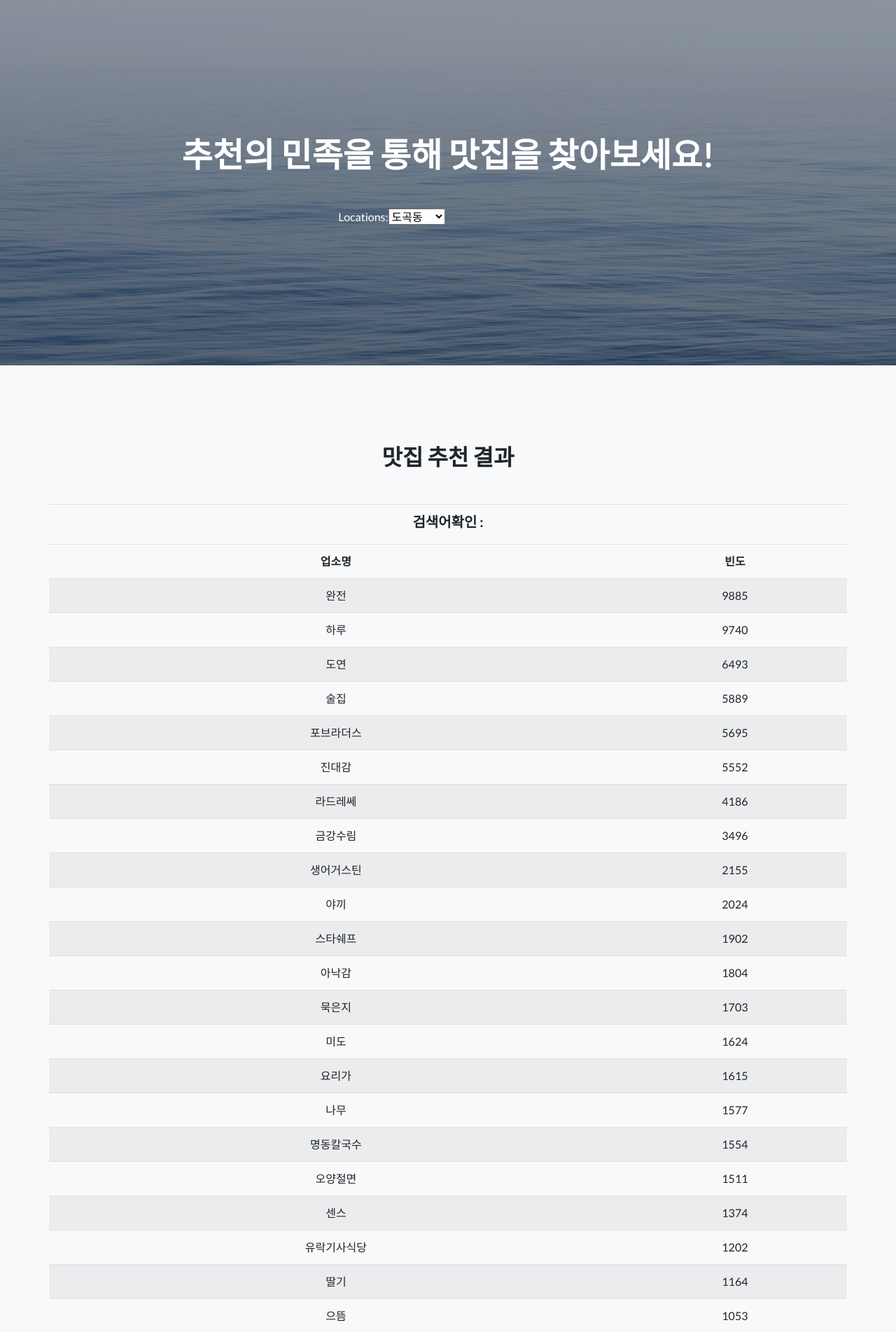
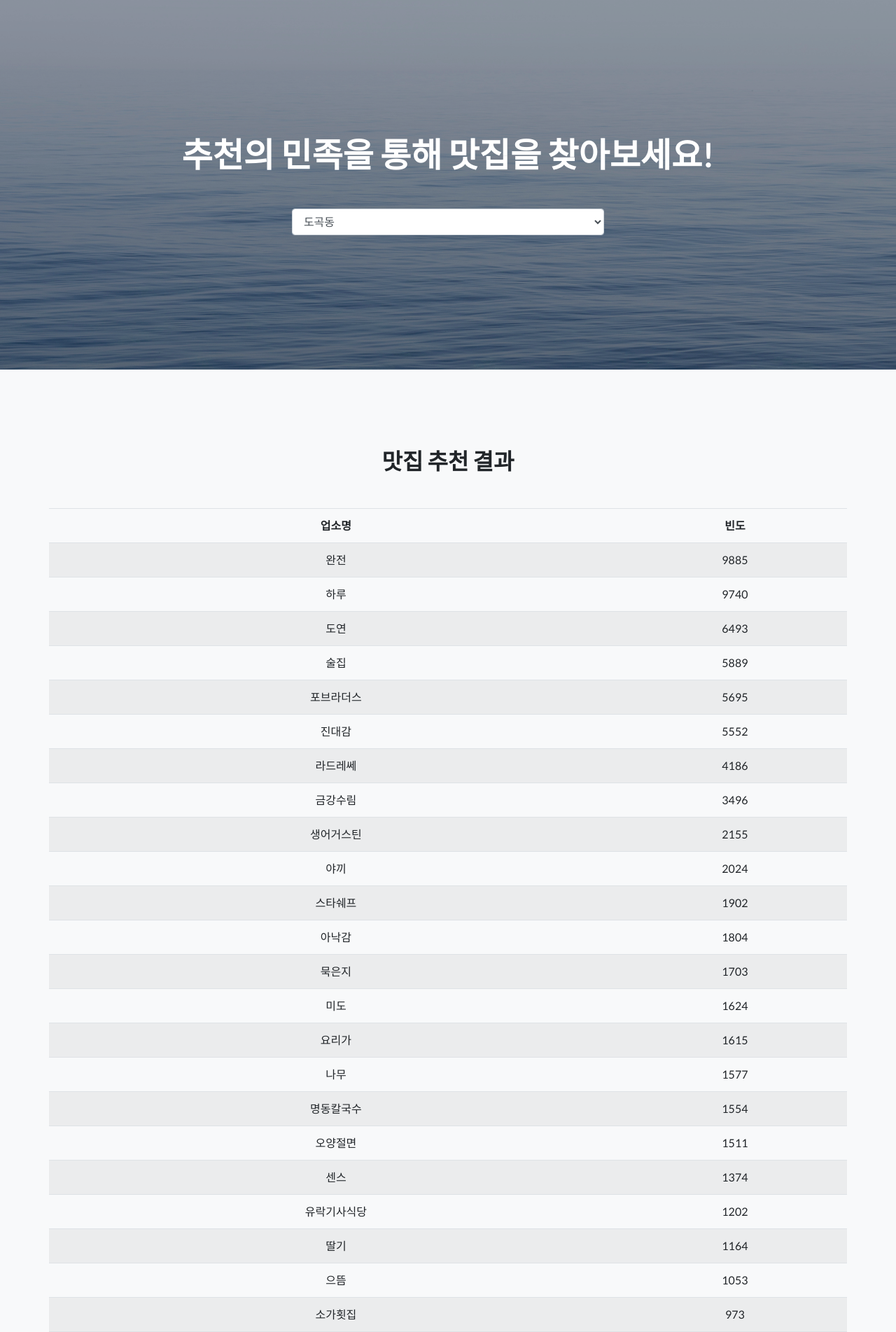
Before and after one commit to SuminJegal/POR, a Django app: page /home_v2 in a window 1280 px wide. Shown: the part 56-1959 px from the top of the page at 70% size. Run offline with Django 3.2, Linux system fonts and the light colour scheme; parts of the project's set-up code (start-up, migrations or seed data) failed here and were passed over; some libraries are stand-ins or nearby versions.

Commit message:
Modify templates
Modify templates
Change a varible

```diff
--- a/webui/templates/webui/home.html
+++ b/webui/templates/webui/home.html
@@ -69,7 +69,7 @@
             <table class="table table-striped">
                 <thead>
                 <tr>
-                    <td colspan="2"><h5>검색어확인 : {{ search }}</h5></td>
+                    <td colspan="2"><h5>검색어 확인 : {{ location }}</h5></td>
                 </tr>
                 <tr>
                     <td><B>업소명</B></td>
--- a/webui/templates/webui/home_v2.html
+++ b/webui/templates/webui/home_v2.html
@@ -47,15 +47,10 @@
           <div class="col-md-10 col-lg-8 col-xl-7 mx-auto">
             <form id="actionform" action="" method="post">
                 {% csrf_token %}
-                 <div class="form-row">
-                <div class="col-12 col-md-9 mb-2 mb-md-0">
-                    {{ form }}
-                </div>
-                <div class="col-12 col-md-3">
-
+                <div class="col-xl-9 mx-auto">
+                    {{ form.locations }}
                 </div>
               </div>
-
             </form>
           </div>
         </div>
@@ -70,9 +65,6 @@
         <div class="row">
             <table class="table table-striped">
                 <thead>
-                <tr>
-                    <td colspan="2"><h5>검색어확인 : {{ search }}</h5></td>
-                </tr>
                 <tr>
                     <td><B>업소명</B></td>
                     <td><B>빈도</B></td>
--- a/webui/views.py
+++ b/webui/views.py
@@ -5,7 +5,7 @@
 
 class SelectLocationForm(forms.Form):
     LOCATION_CHOICES = ((loc, loc) for loc in settings.LOCATIONS)
-    locations = forms.ChoiceField(choices=LOCATION_CHOICES, widget=forms.Select(attrs={'onchange': 'actionform.submit();'}))
+    locations = forms.ChoiceField(choices=LOCATION_CHOICES, widget=forms.Select(attrs={'onchange': 'actionform.submit();', 'class':'form-control'}))
 
 def home(request):
     search = ""
```
